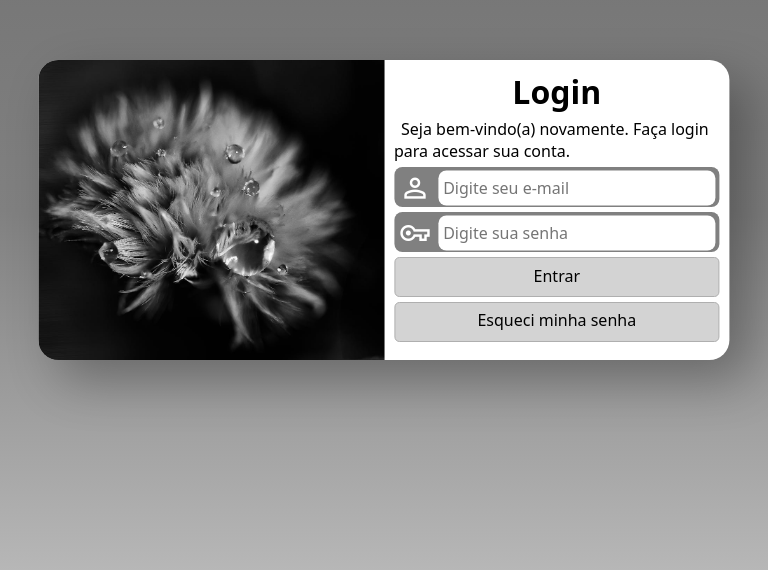
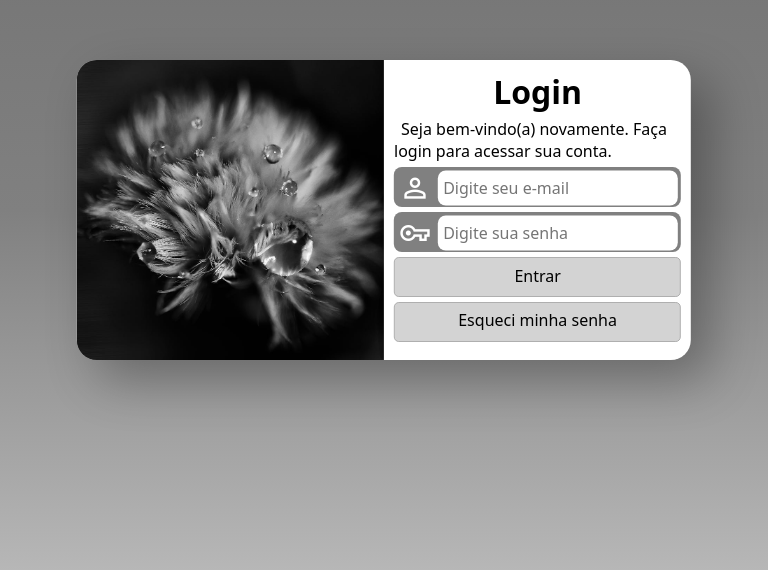
Before and after one commit to Micael47/projeto-login, a plain HTML site: page index.html in a window 768 px wide. Shown: the part 190-760 px from the top of the page. Drawn offline with nearby package versions, Linux system fonts and the light colour scheme.

Commit message:
Correções

```diff
--- a/estilos/media-query.css
+++ b/estilos/media-query.css
@@ -3,11 +3,10 @@
 @media screen and (min-width: 768px) and (max-width: 992px) {
     body {
         background-image: linear-gradient(to top, rgb(189, 189, 189), gray, rgb(112, 112, 112));
-        background-attachment: fixed;
     }
 
     section#login {
-        width: 90vw;
+        width: 80vw;
         height: 300px;
     }
 
@@ -35,6 +34,7 @@
 
     section#login {
         width: 990px;
+        height: 320px;
     }
 
     section#login > div#imagem {
```
